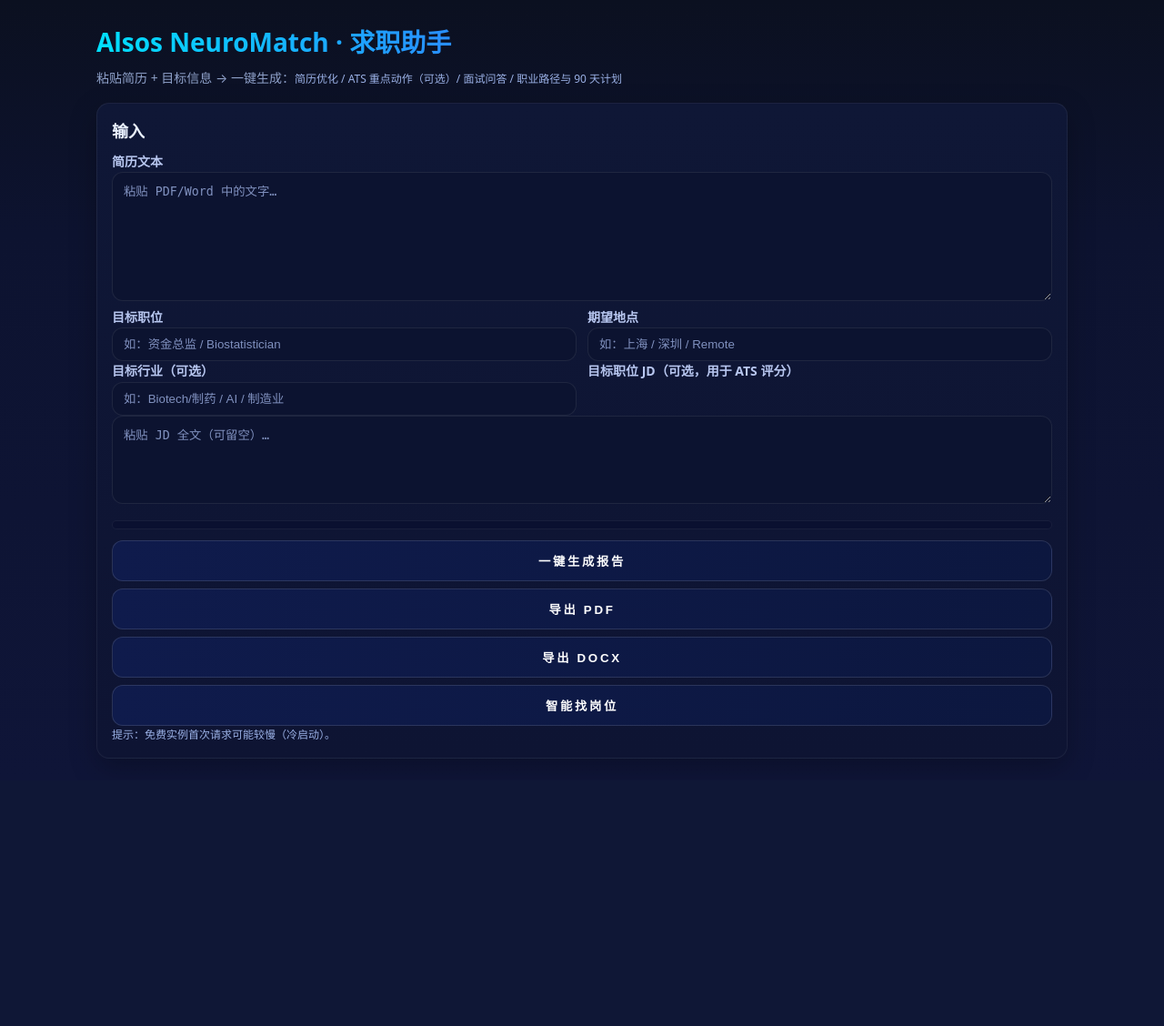
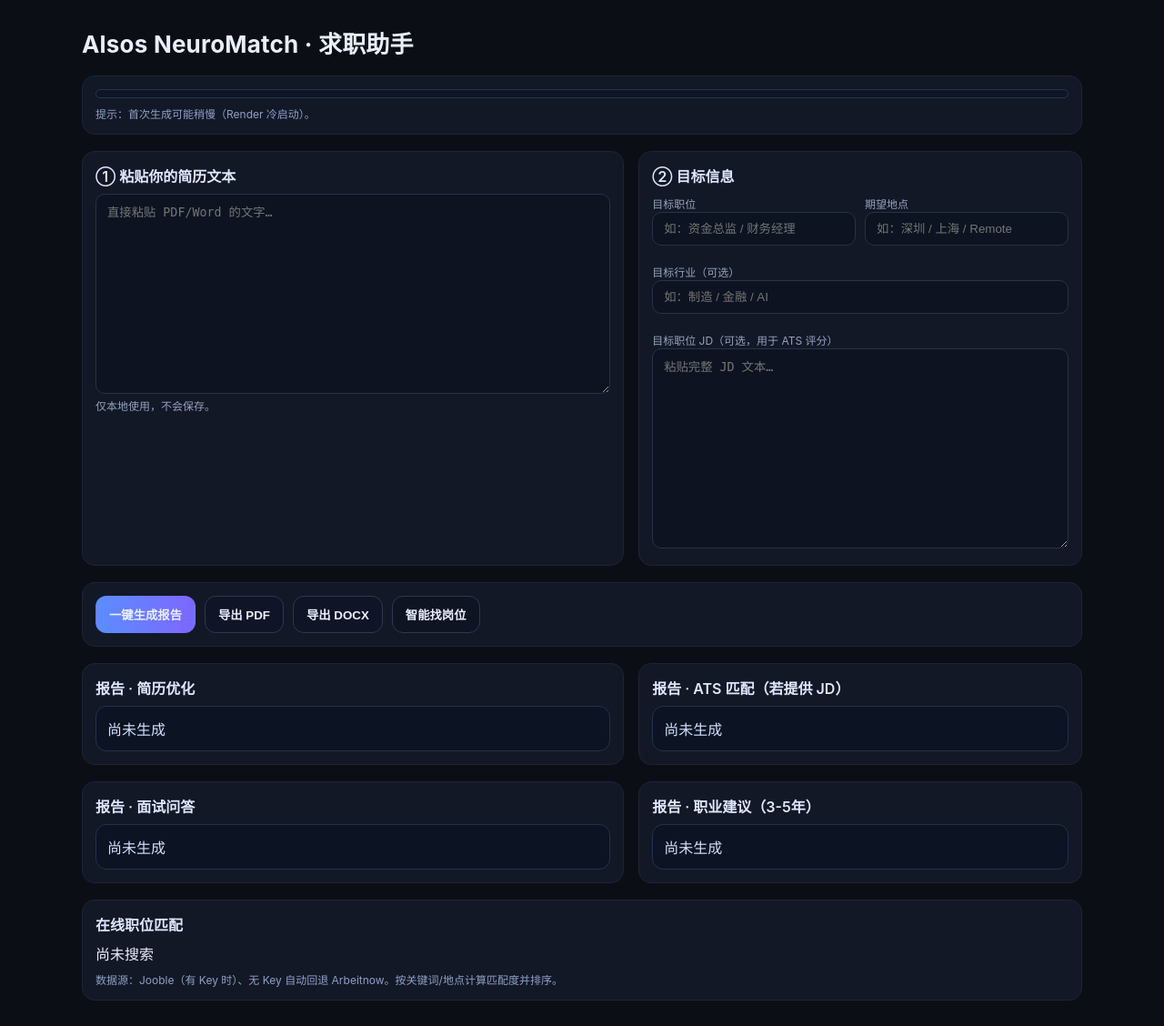
Before and after one commit to charleschoi123/AI-Resume, a Flask app: page / in a window 1280 px wide. Shown: the whole page at 91% size. Before the commit the page ends 834 px from the top, so only its background shows below. Run offline with Flask 3, Linux system fonts and the light colour scheme.

Commit message:
index.html

```diff
--- a/templates/index.html
+++ b/templates/index.html
@@ -1,192 +1,154 @@
-<!doctype html>
-<html lang="zh">
+<!DOCTYPE html>
+<html lang="zh-CN">
 <head>
-  <meta charset="utf-8"/>
+  <meta charset="utf-8" />
+  <meta name="viewport" content="width=device-width,initial-scale=1" />
   <title>Alsos NeuroMatch · 求职助手</title>
-  <meta name="viewport" content="width=device-width, initial-scale=1"/>
   <style>
-    :root{--bg:#0b1020; --card:#121833; --muted:#8ea0c8; --text:#eaf1ff; --acc1:#00e0ff; --acc2:#6f00ff; --ok:#23c55e; --warn:#f59e0b; --bad:#ef4444}
-    *{box-sizing:border-box} body{margin:0;background:linear-gradient(180deg,#0b1020,#0d1330 30%,#0f1538);color:var(--text);font:14px/1.6 system-ui,-apple-system,"PingFang SC","Microsoft YaHei",Segoe UI,Roboto,Helvetica,Arial}
-    .wrap{max-width:1100px;margin:24px auto;padding:0 16px}
-    h1{font-size:28px;font-weight:800;margin:0 0 6px;background:linear-gradient(90deg,var(--acc1),var(--acc2));-webkit-background-clip:text;background-clip:text;color:transparent}
-    .sub{color:var(--muted);margin-bottom:16px}
-    .card{background:linear-gradient(180deg,#0f1736,#0e1433);border:1px solid rgba(255,255,255,.06);border-radius:14px;padding:16px;margin:12px 0;box-shadow:0 10px 30px rgba(0,0,0,.25)}
-    .row{display:grid;gap:12px;grid-template-columns:1fr 1fr}
-    textarea,input,button,select{width:100%;padding:10px 12px;border-radius:12px;border:1px solid rgba(255,255,255,.08);background:#0c1330;color:var(--text)}
-    textarea::placeholder,input::placeholder{color:#8091bf} label{color:#b8c7f0;font-weight:600}
-    .muted{color:#9ab0e5;font-size:12px}
-    .progress{height:10px;background:#0a1030;border:1px solid rgba(255,255,255,.06);border-radius:999px;overflow:hidden;margin:12px 0}
-    .progress>div{height:100%;width:0%;background:linear-gradient(90deg,var(--acc1),var(--acc2));transition:width .4s ease}
-    .btn{background:linear-gradient(90deg,#0f1b4c,#0c173f);border:1px solid rgba(255,255,255,.12);color:#fff;font-weight:700;letter-spacing:.2em;text-align:center;padding:12px 16px;border-radius:12px}
-    .btn:disabled{opacity:.6}
-    .btns{display:flex;gap:8px;flex-wrap:wrap}
-    .pill{display:inline-block;padding:3px 10px;border-radius:999px;border:1px solid rgba(255,255,255,.14);margin:3px 6px 3px 0;color:#cfe0ff;background:#0c1330}
-    .score{font-weight:800;font-size:22px;padding:4px 10px;border-radius:10px;display:inline-block}
-    .score.ok{background:rgba(35,197,94,.12);border:1px solid rgba(35,197,94,.4);color:#81f4ab}
-    .score.mid{background:rgba(245,158,11,.12);border:1px solid rgba(245,158,11,.45);color:#ffd688}
-    .score.bad{background:rgba(239,68,68,.12);border:1px solid rgba(239,68,68,.45);color:#ffb4b4}
-    .sec h3{margin:0 0 8px;font-size:18px} ul{margin:6px 0 10px 18px}
-    .grid2{display:grid;grid-template-columns:1fr 1fr;gap:14px}
-    .k{color:#9ab0e5}.mono{font-family:ui-monospace,SFMono-Regular,Menlo,Consolas,"Liberation Mono",monospace}
-    .divider{height:1px;background:linear-gradient(90deg,transparent,rgba(255,255,255,.08),transparent);margin:10px 0}
-    .job{padding:10px;border:1px solid rgba(255,255,255,.08);border-radius:10px;margin:8px 0;background:#0c1330}
-    .job a{color:#aee1ff;text-decoration:none}
+    :root{--bg:#0b0f15;--card:#121826;--ink:#e8eefc;--muted:#96a2bf;--accent:#7c9cff;}
+    html,body{margin:0;padding:0;background:var(--bg);color:var(--ink);font-family: -apple-system,BlinkMacSystemFont,"Segoe UI",PingFang SC,Helvetica,Arial;}
+    .wrap{max-width:1100px;margin:28px auto;padding:0 16px;}
+    h1{font-size:26px;margin:0 0 18px;letter-spacing:.2px}
+    .row{display:grid;grid-template-columns:1.1fr .9fr;gap:16px}
+    .card{background:var(--card);border:1px solid #1d2435;border-radius:14px;padding:14px 14px}
+    .card h3{margin:0 0 8px;font-size:16px;font-weight:600;color:#dfe7ff}
+    textarea, input, select{width:100%;box-sizing:border-box;background:#0d1320;border:1px solid #293148;border-radius:10px;color:var(--ink);padding:10px 12px;outline:none}
+    textarea{min-height:220px;resize:vertical;line-height:1.55}
+    .muted{color:var(--muted);font-size:12px}
+    .bar{height:8px;background:#0e1527;border-radius:999px;overflow:hidden;border:1px solid #28324a}
+    .bar>i{display:block;height:100%;width:0;background:linear-gradient(90deg,#6aa5ff,#b38bff);transition:width .35s ease}
+    .btns{display:flex;gap:10px;flex-wrap:wrap}
+    button{appearance:none;border:1px solid #2f3852;background:#0f1526;color:#eaf1ff;padding:10px 14px;border-radius:12px;font-weight:600;cursor:pointer}
+    button[disabled]{opacity:.5;cursor:not-allowed}
+    .primary{background:linear-gradient(90deg,#5b8dff,#7d67ff);border-color:transparent}
+    .ghost{background:#0f1423}
+    .section{margin-top:18px}
+    .grid2{display:grid;grid-template-columns:1fr 1fr;gap:10px}
+    .block{white-space:pre-wrap;background:#0c1322;border:1px solid #253050;border-radius:12px;padding:12px;color:#cfe0ff;font-family:ui-monospace,Consolas,Monaco,monospace;overflow:auto}
+    .tag{display:inline-block;font-size:12px;padding:3px 8px;border-radius:999px;background:#101832;border:1px solid #283659;margin:0 6px 6px 0}
+    .job{background:#0e1527;border:1px solid #283659;border-radius:14px;padding:12px;margin-bottom:10px}
+    .job h4{margin:0 0 4px}
+    .job a{color:#9ec1ff;text-decoration:none}
+    .footerNote{margin-top:8px;color:#8fa0c6;font-size:12px}
     @media print{
-      body{background:#fff;color:#000}.card{box-shadow:none;border:1px solid #ddd;background:#fff}
-      .btn,.progress,.sub{display:none}.pill{border:1px solid #999;color:#000;background:#fff}
-      h1{color:#000;background:none}
+      body{background:#fff;color:#000}
+      .wrap{max-width:none}
+      .no-print{display:none}
+      .card{border:none}
+      .block{border:1px solid #ccc;background:#fff;color:#000}
+      a{color:#000;text-decoration:none}
     }
   </style>
 </head>
 <body>
   <div class="wrap">
     <h1>Alsos NeuroMatch · 求职助手</h1>
-    <div class="sub">粘贴简历 + 目标信息 → 一键生成：<span class="muted">简历优化 / ATS 重点动作（可选）/ 面试问答 / 职业路径与 90 天计划</span></div>
 
-    <div class="card">
-      <div class="sec"><h3>输入</h3></div>
-      <label>简历文本</label>
-      <textarea id="resume_text" rows="8" placeholder="粘贴 PDF/Word 中的文字…"></textarea>
-      <div class="row">
-        <div><label>目标职位</label><input id="target_role" placeholder="如：资金总监 / Biostatistician"></div>
-        <div><label>期望地点</label><input id="location" placeholder="如：上海 / 深圳 / Remote"></div>
-      </div>
-      <div class="row">
-        <div><label>目标行业（可选）</label><input id="industry" placeholder="如：Biotech/制药 / AI / 制造业"></div>
-        <div><label>目标职位 JD（可选，用于 ATS 评分）</label></div>
-      </div>
-      <textarea id="jd_text" rows="5" placeholder="粘贴 JD 全文（可留空）…"></textarea>
-
-      <div class="progress"><div id="bar"></div></div>
-      <div class="btns">
-        <button id="goBtn" class="btn" type="button" onclick="runFull();return false;">一键生成报告</button>
-        <button class="btn" type="button" onclick="exportPDF()">导出 PDF</button>
-        <button class="btn" type="button" onclick="exportDOCX()">导出 DOCX</button>
-        <button class="btn" type="button" onclick="searchJobs()">智能找岗位</button>
-      </div>
-      <div class="muted">提示：免费实例首次请求可能较慢（冷启动）。</div>
+    <div class="card section">
+      <div class="bar"><i id="pbar"></i></div>
+      <div class="footerNote">提示：首次生成可能稍慢（Render 冷启动）。</div>
     </div>
 
-    <div id="pretty"></div>
+    <div class="row section">
+      <div class="card">
+        <h3>① 粘贴你的简历文本</h3>
+        <textarea id="resume_text" placeholder="直接粘贴 PDF/Word 的文字…"></textarea>
+        <div class="muted">仅本地使用，不会保存。</div>
+      </div>
+      <div class="card">
+        <h3>② 目标信息</h3>
+        <div class="grid2">
+          <div><label class="muted">目标职位</label><input id="target_role" placeholder="如：资金总监 / 财务经理"></div>
+          <div><label class="muted">期望地点</label><input id="location" placeholder="如：深圳 / 上海 / Remote"></div>
+        </div>
+        <div class="section">
+          <label class="muted">目标行业（可选）</label>
+          <input id="industry" placeholder="如：制造 / 金融 / AI" />
+        </div>
+        <div class="section">
+          <label class="muted">目标职位 JD（可选，用于 ATS 评分）</label>
+          <textarea id="jd_text" placeholder="粘贴完整 JD 文本…"></textarea>
+        </div>
+      </div>
+    </div>
 
-    <div id="jobs" class="card" style="display:none">
-      <div class="sec"><h3>智能匹配职位（实时搜索）</h3></div>
-      <div id="jobs_body" class="muted">点击“智能找岗位”开始搜索</div>
+    <div class="card section no-print">
+      <div class="btns">
+        <button id="goBtn" class="primary" onclick="runFull()">一键生成报告</button>
+        <button onclick="window.print()">导出 PDF</button>
+        <button onclick="exportDocx()">导出 DOCX</button>
+        <button class="ghost" onclick="doJobSearch()">智能找岗位</button>
+      </div>
+    </div>
+
+    <div class="row section">
+      <div class="card">
+        <h3>报告 · 简历优化</h3>
+        <div id="optBlock" class="block">尚未生成</div>
+      </div>
+      <div class="card">
+        <h3>报告 · ATS 匹配（若提供 JD）</h3>
+        <div id="atsBlock" class="block">尚未生成</div>
+      </div>
+    </div>
+
+    <div class="row section">
+      <div class="card">
+        <h3>报告 · 面试问答</h3>
+        <div id="qaBlock" class="block">尚未生成</div>
+      </div>
+      <div class="card">
+        <h3>报告 · 职业建议（3-5年）</h3>
+        <div id="careerBlock" class="block">尚未生成</div>
+      </div>
+    </div>
+
+    <div class="card section">
+      <h3>在线职位匹配</h3>
+      <div id="jobsArea">尚未搜索</div>
+      <div class="footerNote">数据源：Jooble（有 Key 时）、无 Key 自动回退 Arbeitnow。按关键词/地点计算匹配度并排序。</div>
     </div>
   </div>
 
   <script>
+    // 进度条
+    function setBar(v){ document.getElementById('pbar').style.width = Math.max(0,Math.min(100,v)) + '%'; }
+
+    // 渲染报告
     let lastReport = null;
+    function renderReport(j){
+      lastReport = j || {};
+      // 简历优化
+      const opt = j.resume_optimization || {};
+      const optText = JSON.stringify(opt, null, 2);
+      document.getElementById('optBlock').textContent = optText || '无';
 
-function setBar(p){ const el=document.getElementById('bar'); if(el) el.style.width=p+'%'; }
-function pill(t){ return `<span class="pill">${escapeHtml(t)}</span>` }
-function escapeHtml(s){ return (s||'').toString().replace(/[&<>"]/g,m=>({ '&':'&amp;','<':'&lt;','>':'&gt;','"':'&quot;' }[m])) }
-function scoreBadge(n){ if(n>=80) return `<span class="score ok">${n}</span>`; if(n>=60) return `<span class="score mid">${n}</span>`; return `<span class="score bad">${n}</span>` }
-function list(arr){ if(!arr||!arr.length) return '<div class="muted">（暂无）</div>'; return '<ul>'+arr.map(x=>`<li>${escapeHtml(x)}</li>`).join('')+'</ul>'; }
+      // ATS
+      const ats = j.ats || {};
+      const atsText = JSON.stringify(ats, null, 2);
+      document.getElementById('atsBlock').textContent = atsText || '无';
 
-function renderReport(j){
-  lastReport = j;  // 供导出/职位匹配使用
-  const pretty = document.getElementById('pretty');
-  const opt = j.optimized || {};
-  const ats = j.ats || null;
-  const qa  = (j.qa && j.qa.questions) ? j.qa.questions : [];
-  const paths = (j.advice && (j.advice.career_paths || j.advice)) || [];
+      // Q&A
+      const qa = j.interview || {};
+      const qaText = JSON.stringify(qa, null, 2);
+      document.getElementById('qaBlock').textContent = qaText || '无';
 
-  const secOrder = (opt.section_order||[]).map(pill).join(' ');
-  const core = (opt.skills_keywords_core||[]).map(pill).join(' ');
-  const opti = `
-    <div class="card">
-      <div class="sec"><h3>报告 · 简历优化（直接可用）</h3></div>
-      <div class="grid2">
-        <div>
-          <div class="k">中英文总结（建议放到简历开头）</div>
-          <div class="mono">${escapeHtml(opt.summary_cn||'')}</div>
-          <div class="divider"></div>
-          <div class="mono">${escapeHtml(opt.summary_en||'')}</div>
-        </div>
-        <div>
-          <div class="k">板块顺序（建议）</div>
-          <div>${secOrder||'<span class="muted">（根据个人情况自动排列）</span>'}</div>
-          <div class="divider"></div>
-          <div class="k">核心技能关键词</div>
-          <div>${core||'<span class="muted">（暂无）</span>'}</div>
-        </div>
-      </div>
-      <div class="divider"></div>
-      <div class="grid2">
-        <div><div class="k">应补充/增强的要点</div>${list(opt.bullets_to_add||[])}</div>
-        <div><div class="k">可量化/合并的要点</div>${list(opt.bullets_to_tighten||[])}</div>
-      </div>
-      <div class="divider"></div>
-      <div class="k">推荐职位头衔</div>${list(opt.title_suggestions||[])}
-    </div>`;
-
-  let atsHtml = '';
-  if (ats) {
-    const score = Math.round( (ats.match_score||0) );
-    atsHtml = `
-      <div class="card">
-        <div class="sec"><h3>报告 · ATS 匹配（基于 JD）</h3></div>
-        <div>匹配度：${scoreBadge(score)}（≥80 优秀 / 60–79 中等 / &lt;60 需改进）</div>
-        <div class="divider"></div>
-        <div class="grid2">
-          <div><div class="k">关键词覆盖</div>${list(ats.overlap_keywords||[])}</div>
-          <div><div class="k">关键词缺口</div>${list(ats.gap_keywords||[])}</div>
-        </div>
-        <div class="divider"></div>
-        <div class="grid2">
-          <div><div class="k">职责覆盖</div>${list((ats.responsibility_coverage||[]).map(x => typeof x==='string'?x : `${x.item||''} — ${x.coverage||''}`))}</div>
-          <div><div class="k">优先行动</div>${list(ats.priority_actions||[])}</div>
-        </div>
-        <div class="divider"></div>
-        <div class="k">推荐改写</div>${list(ats.rewrite_bullets||[])}
-      </div>`;
-  } else {
-    atsHtml = `<div class="card"><div class="sec"><h3>报告 · ATS 匹配（若提供 JD）</h3></div><div class="muted">未提供 JD。</div></div>`;
+      // Career
+      const car = j.career || {};
+      const carText = JSON.stringify(car, null, 2);
+      document.getElementById('careerBlock').textContent = carText || '无';
     }
 
-  const qaHtml = `
-    <div class="card">
-      <div class="sec"><h3>报告 · 行业面试问答（含答法）</h3></div>
-      ${qa && qa.length ? qa.slice(0,12).map((q,i)=>`
-        <div class="sec">
-          <div class="k">Q${i+1}. ${escapeHtml(q.question||'')}</div>
-          <div class="muted">类别：${escapeHtml(q.category||'General')}</div>
-          <div style="margin-top:6px"><b>答题思路：</b>${escapeHtml(q.how_to_answer||'')}</div>
-          ${q.sample_answer? `<div style="margin-top:6px"><b>示例答案：</b>${escapeHtml(q.sample_answer)}</div>`:''}
-          ${q.pitfalls? `<div style="margin-top:6px"><b>易踩坑：</b>${list(q.pitfalls)}</div>`:''}
-        </div>
-        <div class="divider"></div>
-      `).join('') : '<div class="muted">（暂无问答）</div>'}
-    </div>`;
-
-  const advHtml = `
-    <div class="card">
-      <div class="sec"><h3>报告 · 职业建议（3–5年）</h3></div>
-      ${paths.length ? paths.map((p,idx)=>`
-        <div class="sec">
-          <div class="k">路径 ${idx+1}：${escapeHtml(p.title||'目标角色')}</div>
-          ${p.why_now? `<div style="margin-top:4px"><b>为什么现在：</b>${escapeHtml(p.why_now)}</div>`:''}
-          <div class="grid2" style="margin-top:8px">
-            <div><div class="k">90 天计划</div>${list(p['90_day_plan']||[])}</div>
-            <div><div class="k">需要补齐的缺口</div>${list(p.gap_to_fill||[])}</div>
-          </div>
-          <div class="grid2">
-            <div><div class="k">要学习的技能</div>${list(p.skills_to_learn||[])}</div>
-            <div><div class="k">要建立的人脉</div>${list(p.network_to_build||[])}</div>
-          </div>
-        </div>
-        <div class="divider"></div>
-      `).join('') : '<div class="muted">（暂无建议）</div>'}
-    </div>`;
-
-  pretty.innerHTML = opti + atsHtml + qaHtml + advHtml;
-}
-
+    // 预热 + 超时控制（补丁A）
     async function runFull(){
       const btn=document.getElementById('goBtn');
-  btn.disabled=true; btn.textContent='生成中…'; setBar(15);
-  try{
+      btn.disabled=true; btn.textContent='预热中…'; setBar(10);
+
+      // 预热健康检查，唤醒冷启动
+      try{ await fetch('/health', {cache:'no-store'}); }catch(e){}
+
+      btn.textContent='生成中…'; setBar(15);
+
       const payload={
         resume_text:(document.getElementById('resume_text').value||'').trim(),
         target_role:(document.getElementById('target_role').value||'').trim(),
@@ -194,63 +156,94 @@
         jd_text:(document.getElementById('jd_text').value||'').trim(),
         industry:(document.getElementById('industry').value||'').trim()
       };
-    if(!payload.resume_text){ alert('请先粘贴简历文本'); return;}
-    const r = await fetch('/full_report',{method:'POST',headers:{'Content-Type':'application/json'},body:JSON.stringify(payload)});
-    setBar(60);
+      if(!payload.resume_text){
+        alert('请先粘贴简历文本'); btn.disabled=false; btn.textContent='一键生成报告'; return;
+      }
+
+      const ctrl = new AbortController();
+      const timer = setTimeout(()=>ctrl.abort(), 120000); // 120s 超时
+
+      try{
+        const r = await fetch('/full_report',{
+          method:'POST', headers:{'Content-Type':'application/json'},
+          body: JSON.stringify(payload), signal: ctrl.signal
+        });
+        clearTimeout(timer);
+
         const raw = await r.text();
         let j; try{ j=JSON.parse(raw); }catch{ throw new Error('后端返回的不是JSON：'+raw.slice(0,200)); }
-    if(!r.ok){ throw new Error(j && j.error ? j.error : '服务器错误'); }
+        if(!r.ok){ throw new Error(j.error || ('HTTP '+r.status)); }
+
         renderReport(j); setBar(100);
-  }catch(e){ alert('生成失败：'+e.message); setBar(0); }
-  finally{ btn.disabled=false; btn.textContent='一键生成报告'; }
+      }catch(e){
+        alert('生成失败：'+ (e.message || e));
+        setBar(0);
+      }finally{
+        btn.disabled=false; btn.textContent='一键生成报告';
+      }
     }
 
-function exportPDF(){ window.print(); }
-
-async function exportDOCX(){
+    // 导出 DOCX
+    async function exportDocx(){
       if(!lastReport){ return alert('请先生成报告'); }
       try{
-    const r = await fetch('/export_docx',{method:'POST',headers:{'Content-Type':'application/json'},body:JSON.stringify({report:lastReport, filename:'NeuroMatch-报告.docx'})});
-    if(!r.ok){ const t = await r.text(); return alert('导出失败：'+t); }
+        const r = await fetch('/export_docx',{
+          method:'POST', headers:{'Content-Type':'application/json'},
+          body: JSON.stringify({report: lastReport})
+        });
         const blob = await r.blob();
         const url = URL.createObjectURL(blob);
-    const a = document.createElement('a'); a.href=url; a.download='NeuroMatch-报告.docx'; a.click();
+        const a = document.createElement('a');
+        a.href = url; a.download = 'AI_Resume_Report.docx'; a.click();
         URL.revokeObjectURL(url);
-  }catch(e){ alert('导出失败：'+e.message); }
+      }catch(e){
+        alert('导出失败：'+ (e.message||e));
+      }
     }
 
-async function searchJobs(){
-  if(!lastReport){ return alert('请先生成报告'); }
-  const jobsCard = document.getElementById('jobs');
-  const body = document.getElementById('jobs_body');
-  jobsCard.style.display='block';
-  body.innerHTML = '搜索中…';
-
-  const payload = {
-    resume_struct: lastReport.parsed || {},
+    // 在线职位匹配
+    async function doJobSearch(){
+      setBar(20);
+      try{
+        const js = {
+          resume_struct: lastReport?.resume_optimization || {},
           target_role: (document.getElementById('target_role').value||'').trim(),
           location: (document.getElementById('location').value||'').trim(),
           industry: (document.getElementById('industry').value||'').trim(),
-    limit: 10
+          limit: 12
         };
-  try{
-    const r = await fetch('/job_search',{method:'POST',headers:{'Content-Type':'application/json'},body:JSON.stringify(payload)});
+        const r = await fetch('/job_search',{
+          method:'POST', headers:{'Content-Type':'application/json'}, body: JSON.stringify(js)
+        });
         const raw = await r.text();
-    let j; try{ j=JSON.parse(raw); }catch{ throw new Error(raw.slice(0,200)); }
-    if(!r.ok){ throw new Error(j.error||'职位搜索失败'); }
-    const rows = (j.jobs||[]).map(job=>`
-      <div class="job">
-        <div><b>${escapeHtml(job.title||'')}</b> · ${escapeHtml(job.company||'')}</div>
-        <div class="muted">${escapeHtml(job.location||'')}</div>
-        <div style="margin:6px 0">${escapeHtml(job.desc||'')}</div>
-        <div>匹配度：${scoreBadge(job.score||0)}　来源：${escapeHtml(job.source||'')}</div>
-        ${job.link? `<div style="margin-top:6px"><a href="${job.link}" target="_blank">查看原职位</a></div>`:''}
-      </div>`).join('');
-    body.innerHTML = rows || '<div class="muted">未找到合适职位（请更换目标职位/地点后重试）。</div>';
+        let j; try{ j=JSON.parse(raw);}catch{ throw new Error('返回的不是JSON：'+raw.slice(0,200)); }
+        if(!r.ok){ throw new Error(j.error || ('HTTP '+r.status)); }
+        renderJobs(j.jobs||[]);
+        setBar(100);
       }catch(e){
-    body.innerHTML = `<div class="muted">搜索失败：${escapeHtml(e.message)}<br>提示：在 Render 的 Environment 中添加 <b>JOOBLE_API_KEY</b>（免费），保存后重试。</div>`;
+        alert('职位搜索失败：'+(e.message||e));
+        setBar(0);
       }
     }
+
+    function renderJobs(list){
+      const box = document.getElementById('jobsArea');
+      if(!list.length){ box.innerHTML = '<div class="muted">未找到匹配结果（可更换关键词或地点重试）。</div>'; return; }
+      box.innerHTML = list.map(j => `
+        <div class="job">
+          <h4>${escapeHTML(j.title||'职位')}</h4>
+          <div class="muted">${escapeHTML(j.company||'')} · ${escapeHTML(j.location||'')}</div>
+          <div class="muted" style="margin:6px 0">${escapeHTML((j.desc||'').slice(0,180))}</div>
+          <div style="display:flex;align-items:center;gap:8px;flex-wrap:wrap">
+            <span class="tag">来源：${escapeHTML(j.source||'')}</span>
+            <span class="tag">匹配度：${j.score||0}</span>
+            ${j.link ? `<a class="tag" href="${j.link}" target="_blank" rel="noopener">查看详情</a>`:''}
+          </div>
+        </div>
+      `).join('');
+    }
+
+    function escapeHTML(s){ return (s||'').replace(/[&<>"]/g, m=>({"&":"&amp;","<":"&lt;",">":"&gt;","\"":"&quot;"}[m])); }
   </script>
 </body>
 </html>
```
Lines whose indentation alone changed are shown as unchanged.
